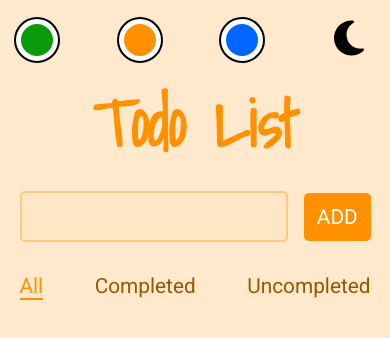
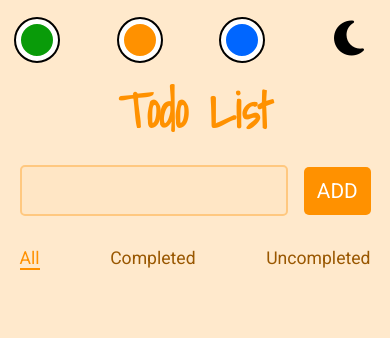
Before and after one commit to ashoaa/Todo-List, a React (Vite) app: page / in a window 390 px wide. Shown: the top 338 px of the page. Built offline with nearby package versions, Linux system fonts and the light colour scheme.

Commit message:
Adjust font size

```diff
--- a/styles/Stats.module.scss
+++ b/styles/Stats.module.scss
@@ -4,6 +4,9 @@
   cursor: pointer;
   font-size: 1.3rem;
   font-weight: 500;
+  @media (max-width: 600px) {
+    font-size: 1.1rem;
+  }
 }
 .category-main-container {
   width: 60%;
--- a/styles/Title.module.scss
+++ b/styles/Title.module.scss
@@ -3,6 +3,9 @@
 %h1 {
   font-size: 4rem;
   font-family: "Shadows Into Light", cursive;
+  @media (max-width: 600px) {
+    font-size: 3rem;
+  }
 }
 .title-container {
   display: flex;
```
